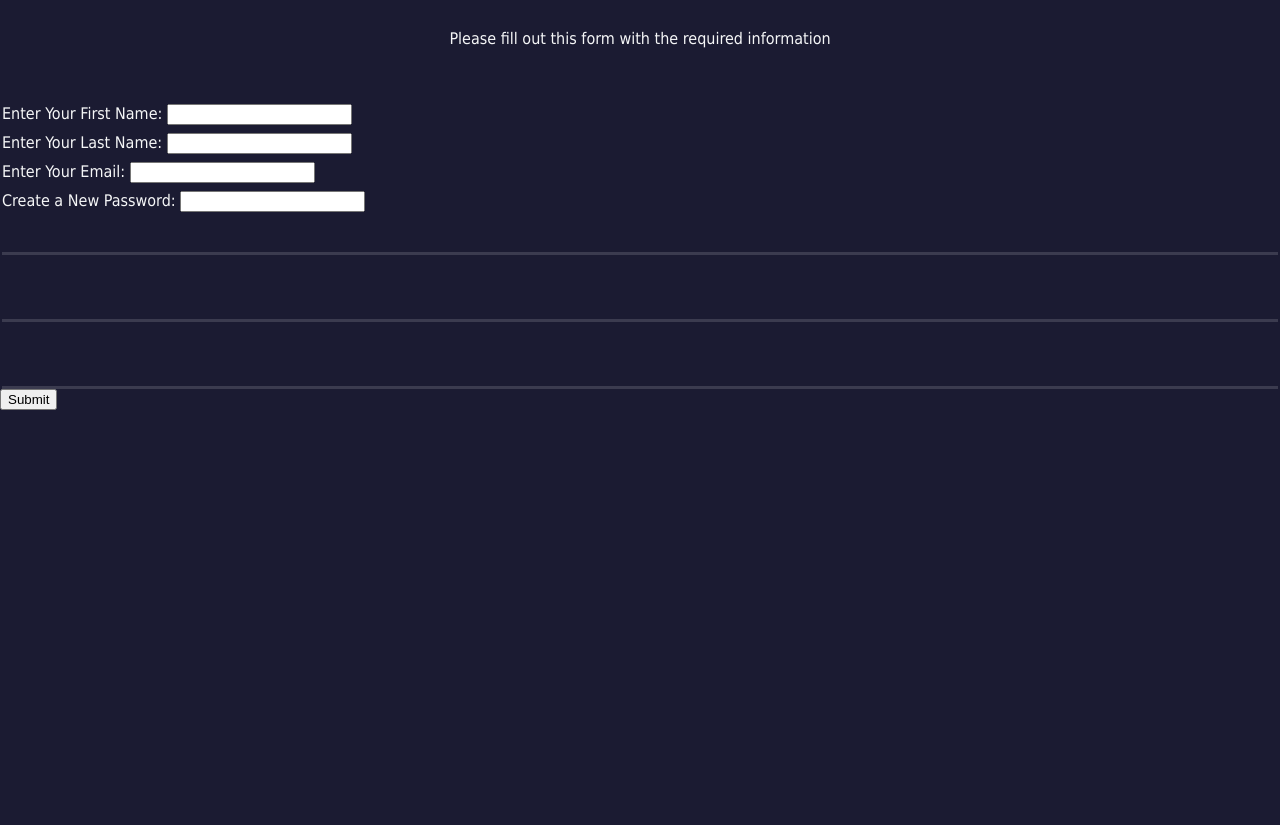
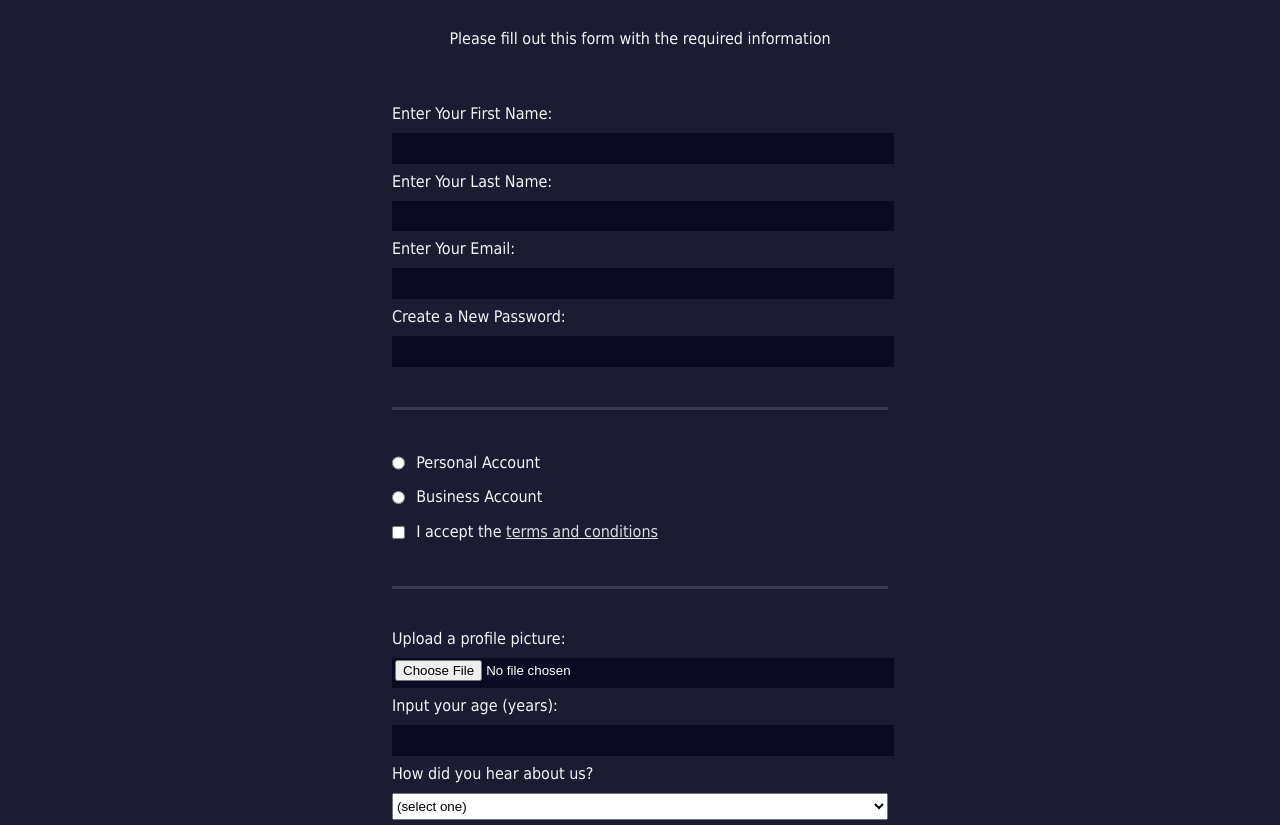
Before and after one commit to acarusillo/RegistrationForm_freeCodeCamp, a plain HTML site: page index.html in a window 1280 px wide. Shown: the part 73-898 px from the top of the page. Before the commit the page ends 832 px from the top, so only its background shows below. Drawn offline with Linux system fonts and the light colour scheme.

Commit message:
html and CSS files are edited

```diff
--- a/index.html
+++ b/index.html
@@ -14,18 +14,35 @@
     <p>Please fill out this form with the required information</p>
     <form method="post" action='https://register-demo.freecodecamp.org'>
       <fieldset>
-            <label for="first-name">Enter Your First Name: <input id="first-name" type="text" required /></label>
-            <label for="last-name">Enter Your Last Name: <input id="last-name" type="text" required /></label>
-            <label for="email">Enter Your Email: <input id="email" type="email" required /></label>
-            <label for="new-password">Create a New Password: <input id="new-password" type="password" pattern="[a-z0-5]{8,}" required /></label>
+        <label for="first-name">Enter Your First Name: <input id="first-name" name="first-name" type="text" required /></label>
+        <label for="last-name">Enter Your Last Name: <input id="last-name" name="last-name" type="text" required /></label>
+        <label for="email">Enter Your Email: <input id="email" name="email" type="email" required /></label>
+        <label for="new-password">Create a New Password: <input id="new-password" name="new-password" type="password" pattern="[a-z0-5]{8,}" required /></label>
       </fieldset>
       <fieldset>
-
+        <label for="personal-account"><input id="personal-account" type="radio" name="account-type" class="inline" /> Personal Account</label>
+        <label for="business-account"><input id="business-account" type="radio" name="account-type" class="inline" /> Business Account</label>
+        <label for="terms-and-conditions">
+          <input id="terms-and-conditions" type="checkbox" required name="terms-and-conditions" class="inline" /> I accept the <a href="https://www.freecodecamp.org/news/terms-of-service/">terms and conditions</a>
+        </label>
       </fieldset>
-          <fieldset></fieldset>
+      <fieldset>
+        <label for="profile-picture">Upload a profile picture: <input id="profile-picture" type="file" name="file" /></label>
+        <label for="age">Input your age (years): <input id="age" type="number" name="age" min="13" max="120" /></label>
+        <label for="referrer">How did you hear about us?
+          <select id="referrer" name="referrer">
+            <option value="">(select one)</option>
+            <option value="1">freeCodeCamp News</option>
+            <option value="2">freeCodeCamp YouTube Channel</option>
+            <option value="3">freeCodeCamp Forum</option>
+            <option value="4">Other</option>
+          </select>
+        </label>
+        <label for="bio">Provide a bio:
+          <textarea id="bio" name="bio" rows="3" cols="30" placeholder="I like coding on the beach..."></textarea>
+        </label>
+      </fieldset>
       <input type="submit" value="Submit" />
     </form>
-        <script src="app.js" async defer></script>
-
   </body>
 </html>
--- a/style.css
+++ b/style.css
@@ -7,17 +7,70 @@
   font-family: Tahoma;
   font-size: 16px;
 }
+
 h1, p {
   margin: 1em auto;
   text-align: center;
 }
 
-  label {
-    display: block;
-    margin: 0.5rem 0;
-  }
-  fieldset {
-    border: none;
-    padding: 2rem 0;
-    border-bottom: 3px solid #3b3b4f;
-  }
+form {
+  width: 60vw;
+  max-width: 500px;
+  min-width: 300px;
+  margin: 0 auto;
+  padding-bottom: 2em;
+}
+
+fieldset {
+  border: none;
+  padding: 2rem 0;
+  border-bottom: 3px solid #3b3b4f;
+}
+
+fieldset:last-of-type {
+  border-bottom: none;
+}
+
+label {
+  display: block;
+  margin: 0.5rem 0;
+}
+
+input,
+textarea,
+select {
+  margin: 10px 0 0 0;
+  width: 100%;
+  min-height: 2em;
+}
+
+input, textarea {
+  background-color: #0a0a23;
+  border: 1px solid #0a0a23;
+  color: #ffffff;
+}
+
+.inline {
+  width: unset;
+  margin: 0 0.5em 0 0;
+  vertical-align: middle;
+}
+
+input[type="submit"] {
+  display: block;
+  width: 60%;
+  margin: 1em auto;
+  height: 2em;
+  font-size: 1.1rem;
+  background-color: #3b3b4f;
+  border-color: white;
+  min-width: 300px;
+}
+
+input[type="file"] {
+  padding: 1px 2px;
+}
+
+a {
+  color: #dfdfe2;
+}
```
Lines whose indentation alone changed are shown as unchanged.
